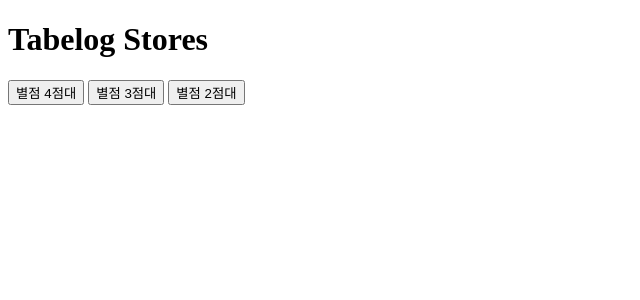
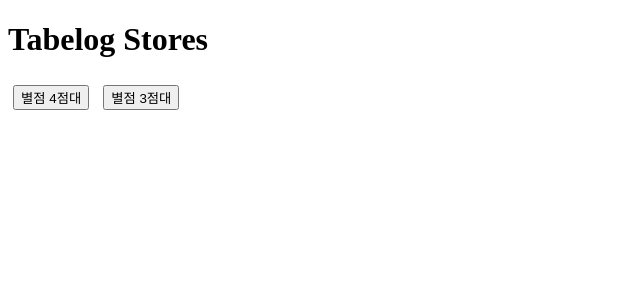
Before and after one commit to soonrikim/Ramen, a Flask app: page / in a window 1280 px wide. Shown: the top 300 px of the page, without its empty margins (0-640 px from the left). Run offline with Flask 3, Linux system fonts and the light colour scheme.

Commit message:
finished

```diff
--- a/tabelog_scraper.py
+++ b/tabelog_scraper.py
@@ -46,6 +46,8 @@
                 page_num += 1
         return
 
+
+
     def scrape_list(self, list_url, mode):
         """
         店舗一覧ページのパーシング
@@ -72,6 +74,7 @@
                 self.scrape_item(item_url, mode)
 
         return True
+
 
     def scrape_item(self, item_url, mode):
         """
@@ -254,7 +257,7 @@
 
 if __name__ == "__main__":
     tokyo_food_review = Tabelog(
-        base_url="https://tabelog.com/rstLst/?Srt=D&SrtT=rvcn&svd=20231105&svt=1900&svps=2",
+        base_url="https://tabelog.com/rstLst/cond03-02-00/?SrtT=rvcn&LstSmoking=3&svd=20231107&svt=1900&svps=2&select_sort_flg=1&Srt=D",
         test_mode=False, p_ward='日本全国')
     # 데이터가 DataFrame에 제대로 로드되었는지 확인하고, JSON 파일로 저장할 수 있습니다.
     if not raw_data:
--- a/templates/index.html
+++ b/templates/index.html
@@ -3,6 +3,32 @@
 <head>
     <title>Tabelog Stores</title>
     <script src="https://code.jquery.com/jquery-3.6.0.min.js"></script>
+      <style>
+        /* 헤더 스타일 */
+        header {
+            text-align: center;
+            margin-top: 10px;
+        }
+
+        /* 버튼 그룹 스타일 */
+        .button-group {
+            display: flex;
+            justify-content: center;
+            gap: 10px; /* 버튼 사이 간격 */
+            margin-top: 10px;
+        }
+
+        /* 가게 목록 스타일 */
+        #store-list {
+            margin-top: 20px;
+            text-align: center;
+        }
+
+        /* 버튼 스타일 */
+        button {
+            margin: 5px;
+        }
+    </style>
     <script>
         $(document).ready(function() {
             $("#score-4").click(function() {
@@ -34,7 +60,6 @@
     <h1>Tabelog Stores</h1>
     <button id="score-4">별점 4점대</button>
     <button id="score-3">별점 3점대</button>
-    <button id="score-2">별점 2점대</button>
     <div id="store-list">
         <!-- 가게 목록을 표시할 위치 -->
     </div>
```
Also changed, not shown: tabelog_data.json (+1 -1 lines).
